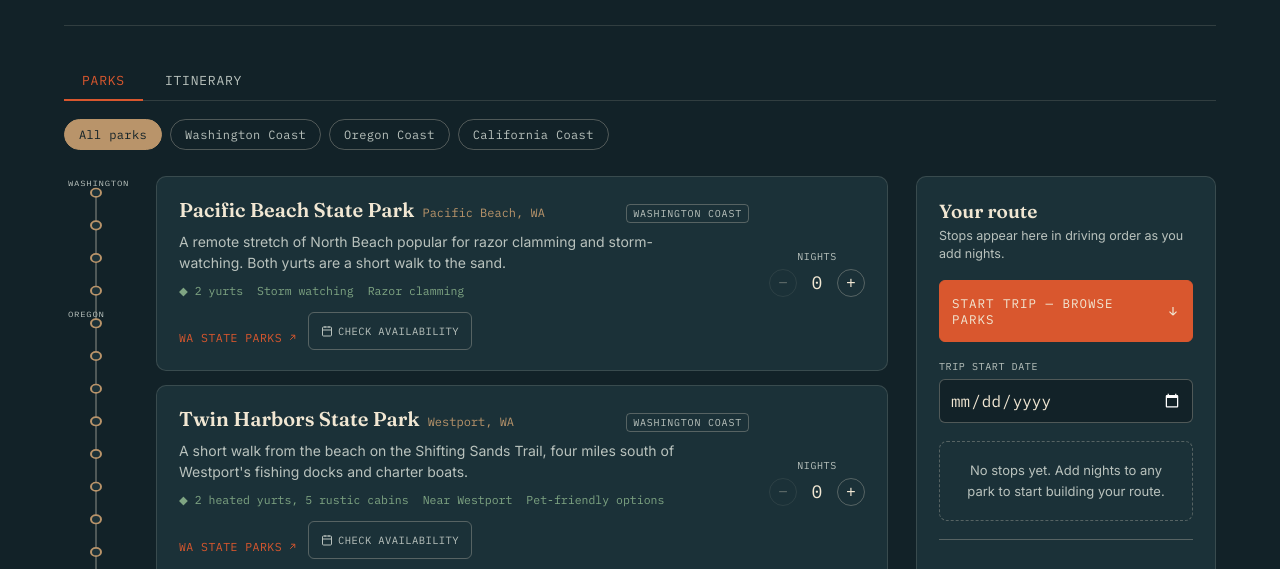
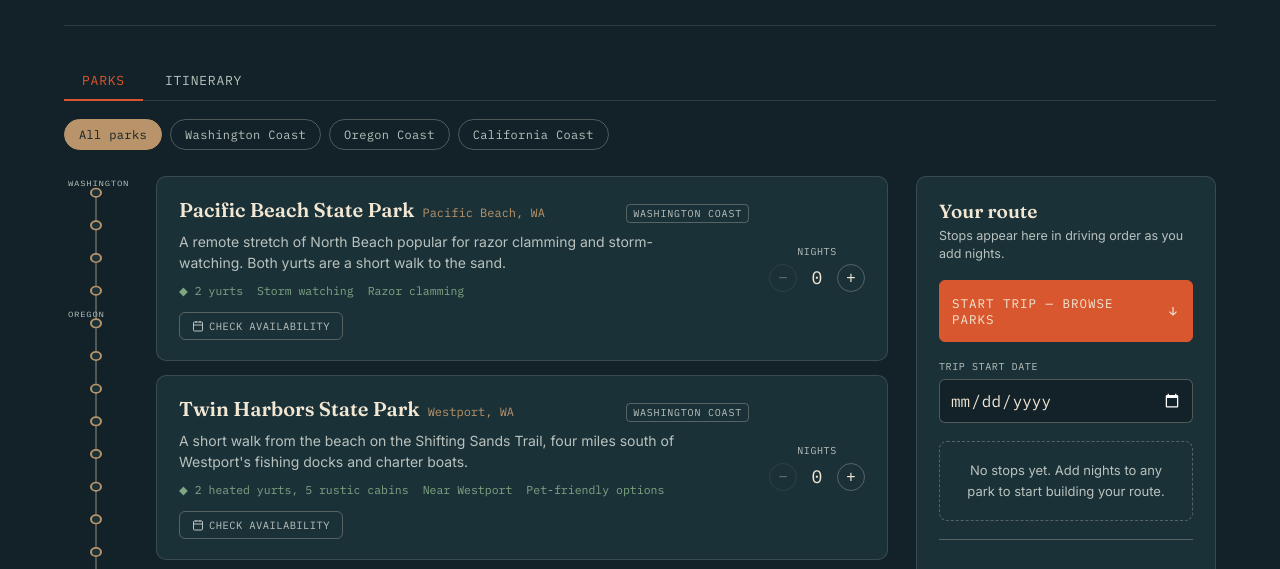
Before and after one commit to chetmcknight/Coast-Planner, a website: page Coast-Planner.html in a window 1280 px wide. Shown: the part 206-775 px from the top of the page. Drawn offline with Linux system fonts and the light colour scheme.

Commit message:
Remove Reserve/Book links, keep only Check availability

```diff
--- a/Coast-Planner.html
+++ b/Coast-Planner.html
@@ -252,24 +252,6 @@
     .park-meta{gap:14px; font-size:11.5px;}
   }
   .park-meta span{white-space:nowrap;}
-  .reserve-link{
-    display:inline-flex;
-    align-items:center;
-    gap:5px;
-    margin-top:14px;
-    padding:4px 0;
-    font-family:'IBM Plex Mono',monospace;
-    font-size:11.5px;
-    letter-spacing:0.04em;
-    text-transform:uppercase;
-    color:var(--buoy);
-    text-decoration:none;
-    border-bottom:1px solid transparent;
-    transition:border-color .15s ease, color .15s ease;
-  }
-  .reserve-link:hover{border-bottom-color:var(--buoy); color:#ef7148;}
-  .reserve-link svg{width:11px; height:11px; flex-shrink:0;}
-
   .avail-row{
     display:flex;
     gap:10px;
@@ -804,11 +786,8 @@
     .itin-day-date{color:#666;}
     .itin-day-num{color:#d9572e;}
     .itin-empty{color:#666;}
-    .itin-stop-links a{color:#d9572e;}
-    .reserve-link{color:#d9572e!important;}
     .itin-days{border-top-color:#ddd;}
     .itin-day{border-bottom-color:#eee;}
-    .itin-stop-links{display:none!important;}
   }
 </style>
 </head>
@@ -890,10 +869,6 @@
   {id:'el-capitan-canyon', name:'El Capitan Canyon', town:'Santa Barbara, CA', region:'California', yurts:'Yurts, cabins, safari tents', blurb:'A luxury camping resort 30 minutes north of Santa Barbara on the Gaviota Coast, with yurts nestled in a canyon a short walk from the beach.', tags:['Private','Santa Barbara','Glamping'], url:'https://elcapitancanyon.com/'},
 ];
 
-function reserveUrl(p){
-  if(p.url) return p.url;
-  return `https://stateparks.oregon.gov/index.cfm?do=park.profile&parkId=${p.parkId}`;
-}
 function availUrl(p){
   if(p.raParkId) return `https://oregonstateparks.reserveamerica.com/unifSearchInterface.do?interface=checkcamp&contractCode=OR&parkId=${p.raParkId}`;
   if(p.url) return p.url;
@@ -999,10 +974,6 @@
           ${p.tags.map(t=>`<span>${t}</span>`).join('')}
         </div>
         <div class="avail-row">
-          <a class="reserve-link" href="${reserveUrl(p)}" target="_blank" rel="noopener noreferrer">
-            ${p.region === 'Washington' ? 'WA State Parks' : p.region === 'California' ? 'Book now' : 'Oregon State Parks'}
-            <svg viewBox="0 0 24 24" fill="none" stroke="currentColor" stroke-width="2"><path d="M7 17L17 7M17 7H9M17 7V15"/></svg>
-          </a>
           <a class="avail-btn" href="${availUrl(p)}" target="_blank" rel="noopener noreferrer">
             <svg viewBox="0 0 24 24" fill="none" stroke="currentColor" stroke-width="2"><rect x="3" y="4" width="18" height="18" rx="2"/><path d="M3 10h18M8 2v4M16 2v4"/></svg>
             Check availability
@@ -1059,7 +1030,6 @@
           <div class="stop-nights">${p.town} &middot; ${state[p.id]} night${state[p.id]>1?'s':''}</div>
           ${dateLine}
           <div style="display:flex;gap:8px;flex-wrap:wrap;margin-top:4px">
-            <a class="stop-reserve" href="${reserveUrl(p)}" target="_blank" rel="noopener noreferrer">Reserve &#8599;</a>
             <a class="stop-reserve" href="${availUrl(p)}" target="_blank" rel="noopener noreferrer" style="color:var(--moss)">Check availability &#8599;</a>
           </div>
         </div>
@@ -1123,12 +1093,6 @@
         <div class="itin-stop-dates"><strong>${fmtDate(checkIn)}</strong> \u2192 <strong>${fmtDate(checkOut)}</strong> &middot; ${state[p.id]} night${state[p.id]>1?'s':''}</div>
         <div class="itin-stop-address">${p.town}</div>
         <div class="itin-stop-tags">${p.tags.map(t=>`<span class="itin-stop-tag">${t}</span>`).join('')}</div>
-        <div class="itin-stop-links">
-          <a class="reserve-link" href="${reserveUrl(p)}" target="_blank" rel="noopener noreferrer">
-            Reserve
-            <svg viewBox="0 0 24 24" fill="none" stroke="currentColor" stroke-width="2"><path d="M7 17L17 7M17 7H9M17 7V15"/></svg>
-          </a>
-        </div>
       </div>
     `;
   }).join('');
```
